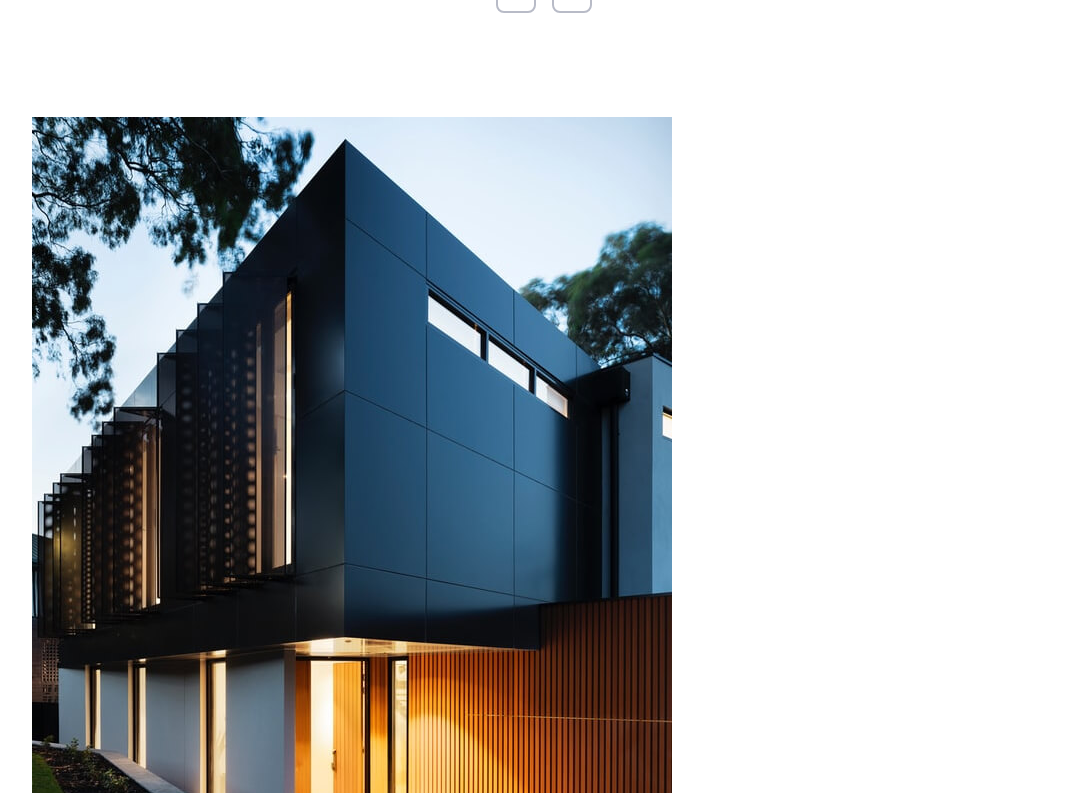
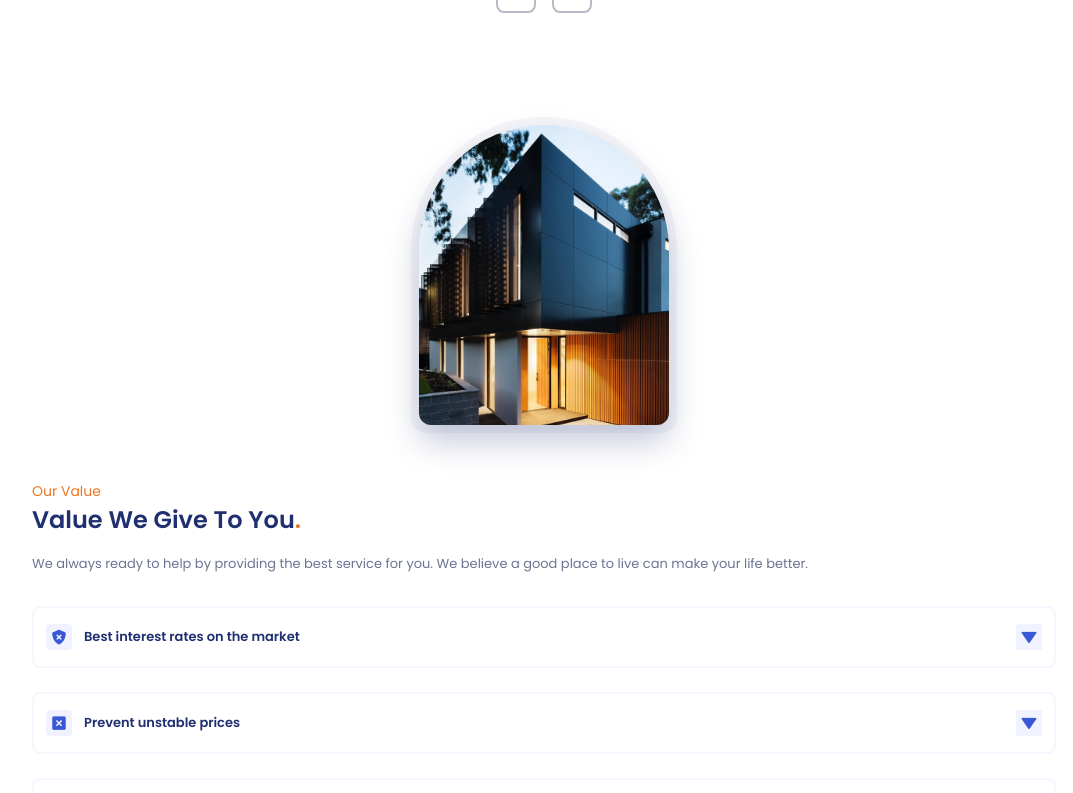
Before and after one commit to shoproizoshlo/real-state-website-vue-ts, a Vue app: page / in a window 1280 px wide. Shown: the part 1767-2560 px from the top of the page, without its empty margins (96-1169 px from the left). Built offline with nearby package versions, Linux system fonts and the light colour scheme.

Commit message:
styled accordion item

```diff
--- a/src/components/main/AccordionItem.vue
+++ b/src/components/main/AccordionItem.vue
@@ -1,14 +1,19 @@
 <template>
-  <div class="value__accordion-item">
-    <header class="value__accordion-header">
-      <i class="bx value__accordion-icon" :class="icon"></i>
-      <h3 class="value__accordion-title">{{ title }}</h3>
-      <div class="value__accordion-arrow">
+  <div class="bg--body-color rounded-lg py-4 px-3 value__accordion-item">
+    <header class="flex items-center cursor-pointer">
+      <i
+        class="bx me-3 p-1 bg-first-color-lighten rounded text-lg text-first-color value__accordion-icon"
+        :class="icon"
+      ></i>
+      <h3 class="text-small-font-size">{{ title }}</h3>
+      <div
+        class="ms-auto p-1 inline-flex bg-first-color-lighten text-lg text-first-color rounded-sm value__accordion-arrow"
+      >
         <i class="bx bxs-down-arrow"></i>
       </div>
     </header>
-    <div class="value__accordion-content">
-      <p class="value__accordion-description">
+    <div class="overflow-hidden h-0 value__accordion-content">
+      <p class="text-smaller-font-size pt-5 pe-9 pb-0 ps-11">
         {{ description }}
       </p>
     </div>
@@ -34,4 +39,34 @@ export default {
 };
 </script>
 
-<style lang="scss" scoped></style>
+<style scoped>
+.value__accordion-item {
+  border: 2px solid var(--border-color);
+}
+.value__accordion-icon {
+  transition: 0.3s;
+}
+.value__accordion-arrow {
+  transition: 0.3s;
+}
+.value__accordion-arrow i {
+  transition: 0.4s;
+}
+.value__accordion-content {
+  transition: all 0.25s ease;
+}
+
+/*Rotate icon and add shadows*/
+.accordion-open {
+  box-shadow: 0 12px 32px hsla(228, 66%, 45%, 0.1);
+}
+.accordion-open .value__accordion-icon {
+  box-shadow: 0 4px 4px hsla(228, 66%, 45%, 0.1);
+}
+.accordion-open .value__accordion-arrow {
+  box-shadow: 0 2px 4px hsla(228, 66%, 45%, 0.1);
+}
+.accordion-open .value__accordion-arrow i {
+  transform: rotate(-180deg);
+}
+</style>
--- a/src/components/main/Value.vue
+++ b/src/components/main/Value.vue
@@ -1,9 +1,9 @@
 <template>
   <section class="value section" id="value">
-    <div class="value__container wrapper grid">
-      <div class="value__images">
+    <div class="gap-y-12 wrapper grid">
+      <div class="relative flex justify-center">
         <div class="value__orbe"></div>
-        <div class="value__img">
+        <div class="m-auto absolute overflow-hidden inset-0 value__img">
           <img src="/src/assets/img/value.jpg" alt="value" />
         </div>
       </div>
@@ -11,12 +11,12 @@
         <div class="value__data">
           <span class="section__subtitle">Our Value</span>
           <h2 class="section__title">Value We Give To You<span>.</span></h2>
-          <p class="value__description">
+          <p class="text-small-font-size mb-8">
             We always ready to help by providing the best service for you. We
             believe a good place to live can make your life better.
           </p>
         </div>
-        <div class="value__accordion">
+        <div class="grid gap-y-6">
           <AccordionItem
             v-for="(item, index) in accordionItem"
             :key="index"
@@ -69,4 +69,17 @@ export default {
 };
 </script>
 
-<style lang="scss" scoped></style>
+<style scoped>
+.value__orbe {
+  width: 266px;
+  height: 316px;
+  background-color: hsl(228, 24%, 97%);
+  border-radius: 135px 135px 16px 16px;
+}
+.value__img {
+  width: 250px;
+  height: 300px;
+  border-radius: 125px 125px 12px 12px;
+  box-shadow: 0 16px 32px hsla(228, 66%, 25%, 0.25);
+}
+</style>
```
